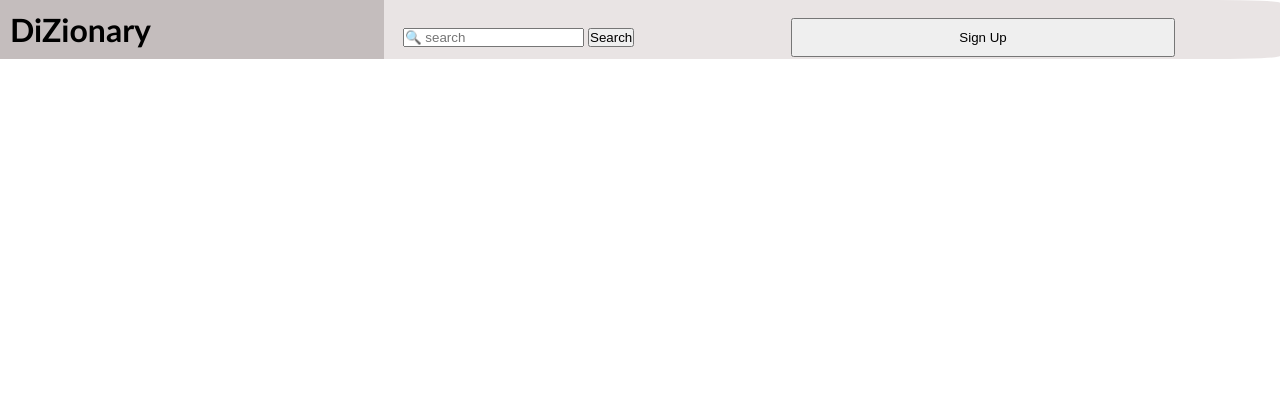
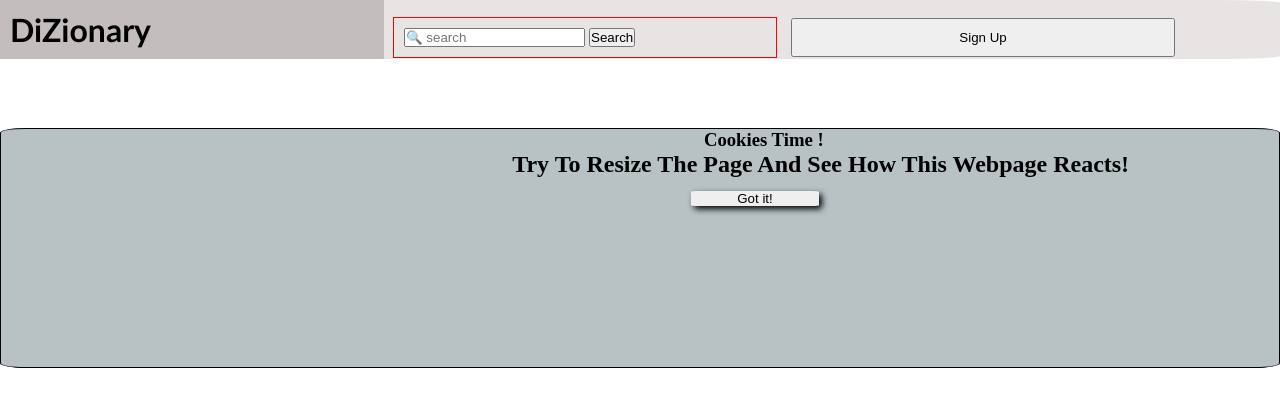
Before and after one commit to FransiskusAgapa/DiZtionaryProject, a plain HTML site: page index.html in a window 1280 px wide. Drawn offline with Linux system fonts and the light colour scheme.

Commit message:
cookies box added

```diff
--- a/index.html
+++ b/index.html
@@ -8,6 +8,11 @@
   </head>
   <body>
     <div class="container">
+      <div class="text-show">
+        <h3 class="cookie-text">Cookies Time !</h3>
+        <h2>Try to resize the page and see how this webpage reacts!</h2>
+        <button class="ok-btn" onclick="remove()">Got it!</button>
+      </div>
       <div class="row">
         <h1 class="col title sm-1 med-2 lg-2">DiZionary</h1>
         <div class="col text-btn sm-1 med-2 lg-2">
@@ -17,5 +22,6 @@
         <button class="col sign sm-1 med-2 lg-1">Sign Up</button>
       </div>
     </div>
+    <script src="./script.js"></script>
   </body>
 </html>
--- /dev/null
+++ b/script.js
@@ -0,0 +1,5 @@
+let textBox = document.querySelector(".text-show");
+
+function remove() {
+  textBox.remove();
+}
--- a/style.css
+++ b/style.css
@@ -2,6 +2,38 @@
   margin: 0;
   padding: 0;
   box-sizing: border-box;
+}
+
+/* text box to tell user a thing to do with this website  */
+.text-show {
+  border: 1px solid black;
+  border-radius: 2%;
+  position: fixed;
+  height: 30%;
+  width: 100%;
+  margin-top: 10%;
+  background-color: rgb(184, 194, 197);
+}
+
+/* text inside text-show box */
+.text-show > h2 {
+  margin-left: 40%;
+  text-transform: capitalize;
+}
+
+.text-show > h3 {
+  margin-left: 55%;
+  text-transform: capitalize;
+}
+
+/* ok button */
+.ok-btn {
+  margin-top: 1%;
+  margin-left: 54%;
+  width: 10%;
+  border: none;
+  border-radius: 5%;
+  box-shadow: 3px 3px 6px;
 }
 
 .row {
@@ -22,13 +54,17 @@
   margin-right: 5px;
 }
 
+/* search box and btn */
 .text-btn {
   margin-right: 5px;
+  border: 1px solid red;
 }
 
+/* 'sign up' button */
 .sign {
   margin-left: 5px;
 }
+
 /* @Media  */
 
 /* IF 'SCREEN' IS LESS THEN EQUAL TO 480 */
```
